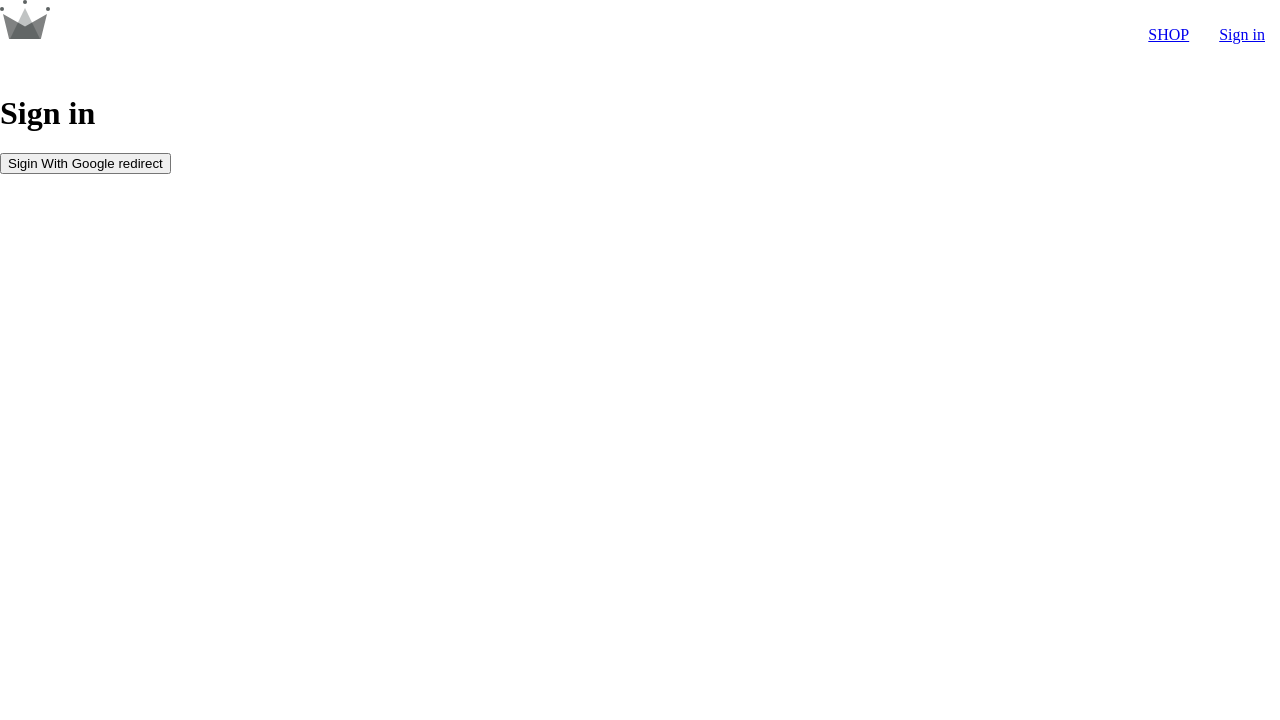
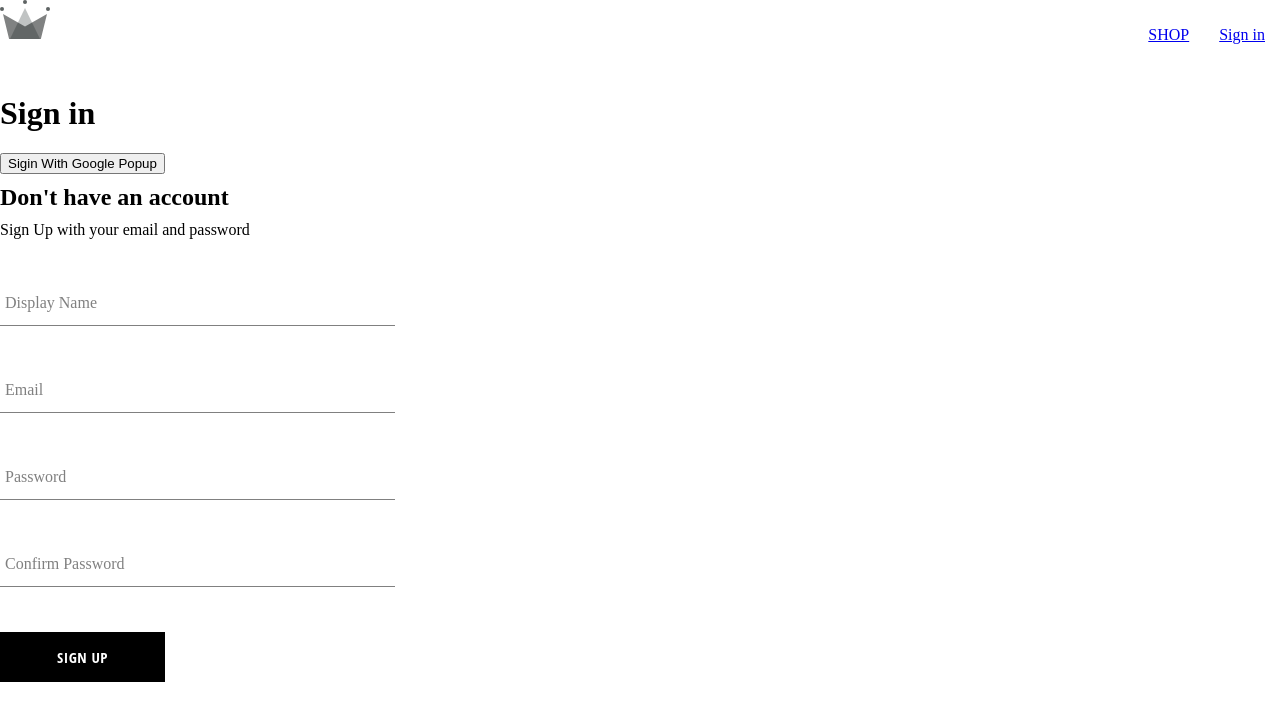
Before and after one commit to Hoang-Minh/crwn-clothing, a React (Create React App) app: page /sign-in in a window 1280 px wide. Shown: the top 720 px of the page. Built offline with nearby package versions, Linux system fonts and the light colour scheme; a web font is replaced by a local one.

Commit message:
created sign up component, the form input component, button component

```diff
--- /dev/null
+++ b/src/components/button/button.component.jsx
@@ -0,0 +1,15 @@
+import "./button.styles.scss";
+
+const BUTTON_TYPE_CLASSES = {
+    google: "google-sign-in",
+    inverted: "inverted"
+}
+
+const Button = ({children, buttonType, ...otherProps}) => {
+
+    return(
+        <button className={`button-container ${BUTTON_TYPE_CLASSES[buttonType]}`} {...otherProps}>{children}</button>
+    )
+}
+
+export default Button;
--- /dev/null
+++ b/src/components/button/button.styles.scss
@@ -0,0 +1,46 @@
+.button-container {
+  min-width: 165px;
+  width: auto;
+  height: 50px;
+  letter-spacing: 0.5px;
+  line-height: 50px;
+  padding: 0 35px 0 35px;
+  font-size: 15px;
+  background-color: black;
+  color: white;
+  text-transform: uppercase;
+  font-family: 'Open Sans Condensed';
+  font-weight: bolder;
+  border: none;
+  cursor: pointer;
+  display: flex;
+  justify-content: center;
+
+  &:hover {
+    background-color: white;
+    color: black;
+    border: 1px solid black;
+  }
+
+  &.google-sign-in {
+    background-color: #4285f4;
+    color: white;
+
+    &:hover {
+      background-color: #357ae8;
+      border: none;
+    }
+  }
+
+  &.inverted {
+    background-color: white;
+    color: black;
+    border: 1px solid black;
+
+    &:hover {
+      background-color: black;
+      color: white;
+      border: none;
+    }
+  }
+}
--- /dev/null
+++ b/src/components/form-input/form-input.component.jsx
@@ -0,0 +1,20 @@
+import "./form-input.styles.scss";
+
+const FormInput = ({ label, ...otherProps }) => {
+  return (
+    <div className="group">
+      <input className="form-input" {...otherProps}></input>
+      {label && (
+        <label
+          className={`${
+            otherProps.value.length ? "shrink" : ""
+          } form-input-label`}
+        >
+          {label}
+        </label>
+      )}
+    </div>
+  );
+};
+
+export default FormInput;
--- /dev/null
+++ b/src/components/form-input/form-input.styles.scss
@@ -0,0 +1,54 @@
+$sub-color: grey;
+$main-color: black;
+
+@mixin shrinkLabel {
+  top: -14px;
+  font-size: 12px;
+  color: $main-color;
+}
+
+.group {
+  position: relative;
+  margin: 45px 0;
+
+  .form-input {
+    background: none;
+    background-color: white;
+    color: $sub-color;
+    font-size: 18px;
+    padding: 10px 10px 10px 5px;
+    display: block;
+    width: 100%;
+    border: none;
+    border-radius: 0;
+    border-bottom: 1px solid $sub-color;
+    margin: 25px 0;
+
+    &:focus {
+      outline: none;
+    }
+
+    &:focus ~ .form-input-label {
+      @include shrinkLabel();
+    }
+  }
+
+  input[type='password'] {
+    letter-spacing: 0.3em;
+  }
+
+  .form-input-label {
+    color: $sub-color;
+    font-size: 16px;
+    font-weight: normal;
+    position: absolute;
+    pointer-events: none;
+    left: 5px;
+    top: 10px;
+    transition: 300ms ease all;
+
+    &.shrink {
+      @include shrinkLabel();
+    }
+  }
+}
--- a/src/components/sign-up-form/sign-up-form.component.jsx
+++ b/src/components/sign-up-form/sign-up-form.component.jsx
@@ -0,0 +1,101 @@
+import { useState } from "react";
+import {
+  createAuthUserWithEmailAndPassword,
+  createUserDocumentFromAuth,
+} from "../../util/firebase/firebase.util";
+import FormInput from "../form-input/form-input.component";
+import "./sign-up-form.styles.scss";
+import Button from "../button/button.component";
+
+const defaultFormFields = {
+  displayName: "",
+  email: "",
+  password: "",
+  confirmPassword: "",
+};
+
+
+const SignUpForm = () => {
+  const [formFields, setFormFields] = useState(defaultFormFields);
+  const { displayName, email, password, confirmPassword } = formFields;
+
+  //console.log(formFields);
+
+  const resetFormFields = () => setFormFields(defaultFormFields);
+
+  const handleOnSubmit = async (event) => {
+    event.preventDefault();
+    console.log("hello world", formFields.email, formFields.password);
+
+    if (formFields.password !== formFields.confirmPassword) return;
+
+    try {
+      const { user } = await createAuthUserWithEmailAndPassword(
+        formFields.email,
+        formFields.password
+      );
+
+      await createUserDocumentFromAuth(user, { displayName });
+      resetFormFields();
+    } catch (error) {
+      if (error.code === "auth/email-already-in-use") {
+        alert("cannot create user, email already in use");
+      } else {
+        console.log("user creation encountered an erorr", error);
+      }
+    }
+  };
+
+  const handleChange = (event) => {
+    const { name, value } = event.target;
+    setFormFields({ ...formFields, [name]: value });
+  };
+
+  return (
+    <div className="sign-up-container">
+      <h2>Don't have an account</h2>
+      <span>Sign Up with your email and password</span>
+      <form onSubmit={handleOnSubmit}>
+        <FormInput
+          label="Display Name"
+          type="text"
+          required
+          onChange={handleChange}
+          name="displayName"
+          value={displayName}
+        ></FormInput>
+
+        <FormInput
+          label="Email"
+          type="email"
+          required
+          onChange={handleChange}
+          name="email"
+          value={email}
+        ></FormInput>
+
+        <FormInput
+          label="Password"
+          type="password"
+          required
+          onChange={handleChange}
+          name="password"
+          value={password}
+        ></FormInput>
+
+        <FormInput
+          label="Confirm Password"
+          type="password"
+          required
+          onChange={handleChange}
+          name="confirmPassword"
+          value={confirmPassword}
+        ></FormInput>
+
+        <Button type="submit">Sign Up</Button>
+      </form>
+    </div>
+  );
+};
+
+export default SignUpForm;
--- /dev/null
+++ b/src/components/sign-up-form/sign-up-form.styles.scss
@@ -0,0 +1,9 @@
+.sign-up-container {
+    display: flex;
+    flex-direction: column;
+    width: 380px;
+
+    h2 {
+        margin: 10px 0;
+    }
+}
--- a/src/routes/sign-in/sign-in.component.jsx
+++ b/src/routes/sign-in/sign-in.component.jsx
@@ -7,17 +7,16 @@
 
 import { useEffect } from "react";
 import { getRedirectResult } from "firebase/auth";
+import SignUpForm from "../../components/sign-up-form/sign-up-form.component";
 
 const Signin = () => {
   useEffect(() => {
     const fetchData = async () => {
       const response = await getRedirectResult(auth);
-      console.log(response);
+      // console.log(response);
 
       if (response) {
-        debugger;
         const userDocRef = await createUserDocumentFromAuth(response.user);
-        console.log(userDocRef);
       }
     };
 
@@ -33,10 +32,8 @@
   return (
     <div>
       <h1>Sign in</h1>
-      {/* <button onClick={logGoogleUser}>Sigin With Google Popup</button> */}
-      <button onClick={signInWithGoogleRedirect}>
-        Sigin With Google redirect
-      </button>
+      <button onClick={logGoogleUser}>Sigin With Google Popup</button>
+      <SignUpForm></SignUpForm>
     </div>
   );
 };
--- a/src/util/firebase/firebase.util.js
+++ b/src/util/firebase/firebase.util.js
@@ -4,6 +4,7 @@
   signInWithRedirect,
   signInWithPopup,
   GoogleAuthProvider,
+  createUserWithEmailAndPassword,
 } from "firebase/auth";
 import { getFirestore, doc, getDoc, setDoc } from "firebase/firestore";
 
@@ -26,31 +27,41 @@
 });
 
 export const auth = getAuth();
-export const signInWithGooglePopup = () => signInWithPopup(auth, googleProvider);
-export const signInWithGoogleRedirect = () => signInWithRedirect(auth, googleProvider);
+export const signInWithGooglePopup = () =>
+  signInWithPopup(auth, googleProvider);
+export const signInWithGoogleRedirect = () =>
+  signInWithRedirect(auth, googleProvider);
 
 export const db = getFirestore();
-export const createUserDocumentFromAuth = async(userAuth) => {
+export const createUserDocumentFromAuth = async (userAuth, additionalInformation = {}) => {
+  if (!userAuth) return;
   const userDocRe = doc(db, "users", userAuth.uid);
 
   console.log(userDocRe);
 
   const userSnapshot = await getDoc(userDocRe);
 
-    if(!userSnapshot.exists()) {
-        const {displayName, email} = userAuth;
+  if (!userSnapshot.exists()) {
+    const { displayName, email } = userAuth;
     const createdAt = new Date();
 
     try {
       await setDoc(userDocRe, {
         displayName,
         email,
-                createdAt
+        createdAt,
+        ...additionalInformation
       });
-        }catch(error) {
+    } catch (error) {
       console.log("error creating the user", error.message);
     }
   }
 
   return userDocRe;
-}
+};
+
+export const createAuthUserWithEmailAndPassword = async (email, password) => {
+  if (!email || !password) return;
+
+  return await createUserWithEmailAndPassword(auth, email, password);
+};
```
Lines whose indentation alone changed are shown as unchanged.
